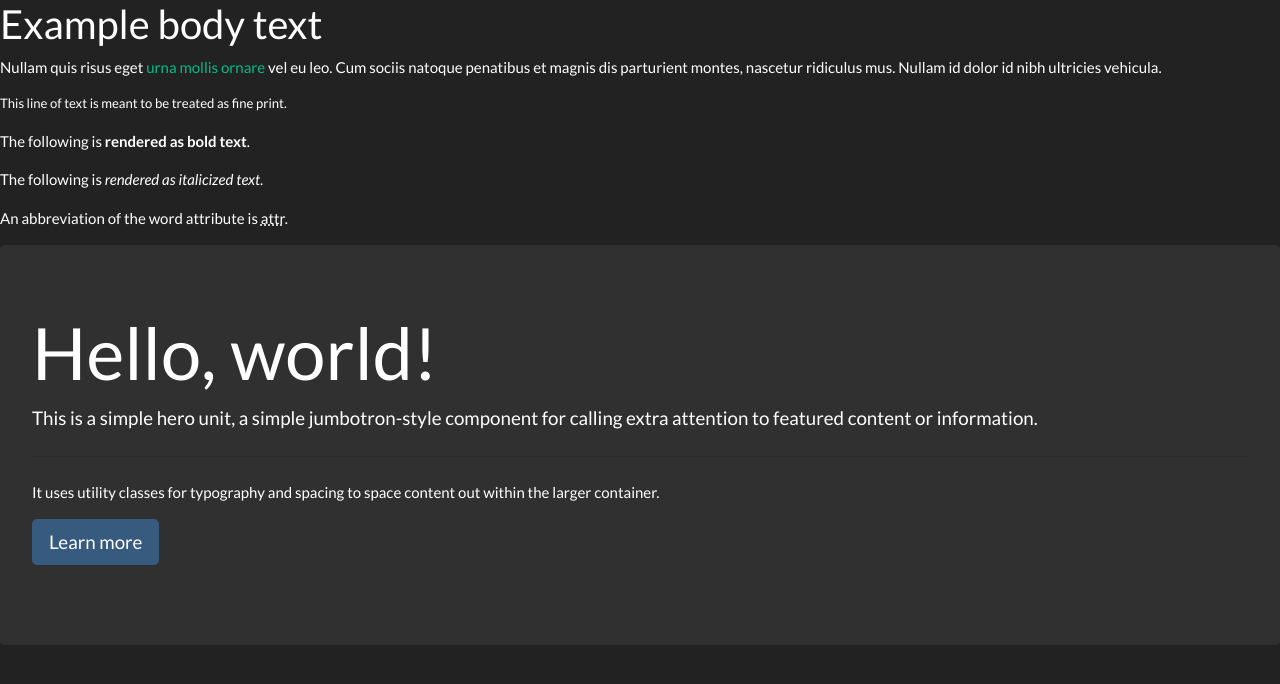
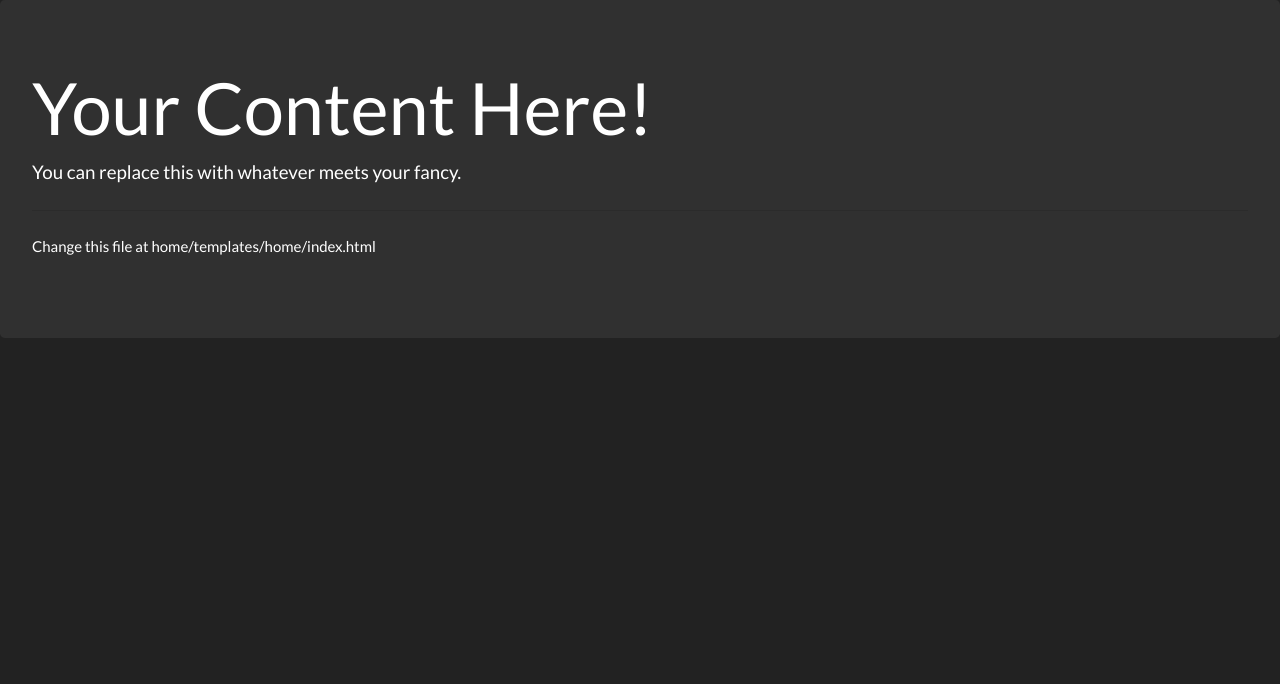
Before and after one commit to MurphyWants/rc-hammer-django, a Django app: template home/templates/home/index.html in a window 1280 px wide. Shown: the part 71-755 px from the top of the page. Run offline with Django 3.2, Linux system fonts and the light colour scheme; the template is opened without the code that fills it, so the values that code supplies are empty; some libraries are stand-ins or nearby versions.

Commit message:
edit home page

```diff
--- a/home/templates/home/index.html
+++ b/home/templates/home/index.html
@@ -2,21 +2,11 @@
 
 {% block content %}
 
-<h2>Example body text</h2>
-<p>Nullam quis risus eget <a href="#">urna mollis ornare</a> vel eu leo. Cum sociis natoque penatibus et magnis dis parturient montes, nascetur ridiculus mus. Nullam id dolor id nibh ultricies vehicula.</p>
-<p><small>This line of text is meant to be treated as fine print.</small></p>
-<p>The following is <strong>rendered as bold text</strong>.</p>
-<p>The following is <em>rendered as italicized text</em>.</p>
-<p>An abbreviation of the word attribute is <abbr title="attribute">attr</abbr>.</p>
-
 <div class="jumbotron">
-  <h1 class="display-3">Hello, world!</h1>
-  <p class="lead">This is a simple hero unit, a simple jumbotron-style component for calling extra attention to featured content or information.</p>
+  <h1 class="display-3">Your Content Here!</h1>
+  <p class="lead">You can replace this with whatever meets your fancy.</p>
   <hr class="my-4">
-  <p>It uses utility classes for typography and spacing to space content out within the larger container.</p>
-  <p class="lead">
-    <a class="btn btn-primary btn-lg" href="#" role="button">Learn more</a>
-  </p>
+  <p> Change this file at home/templates/home/index.html </p>
 </div>
 
 {% endblock %}
```
